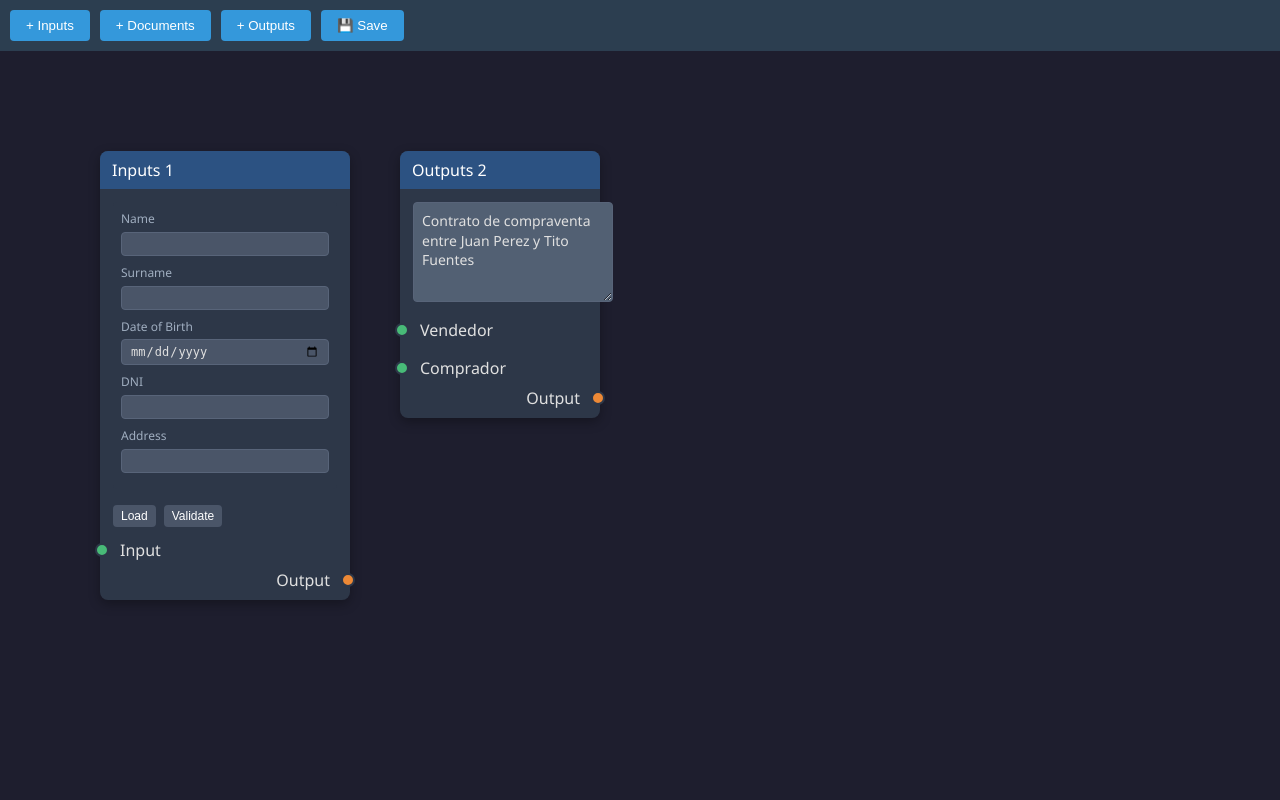
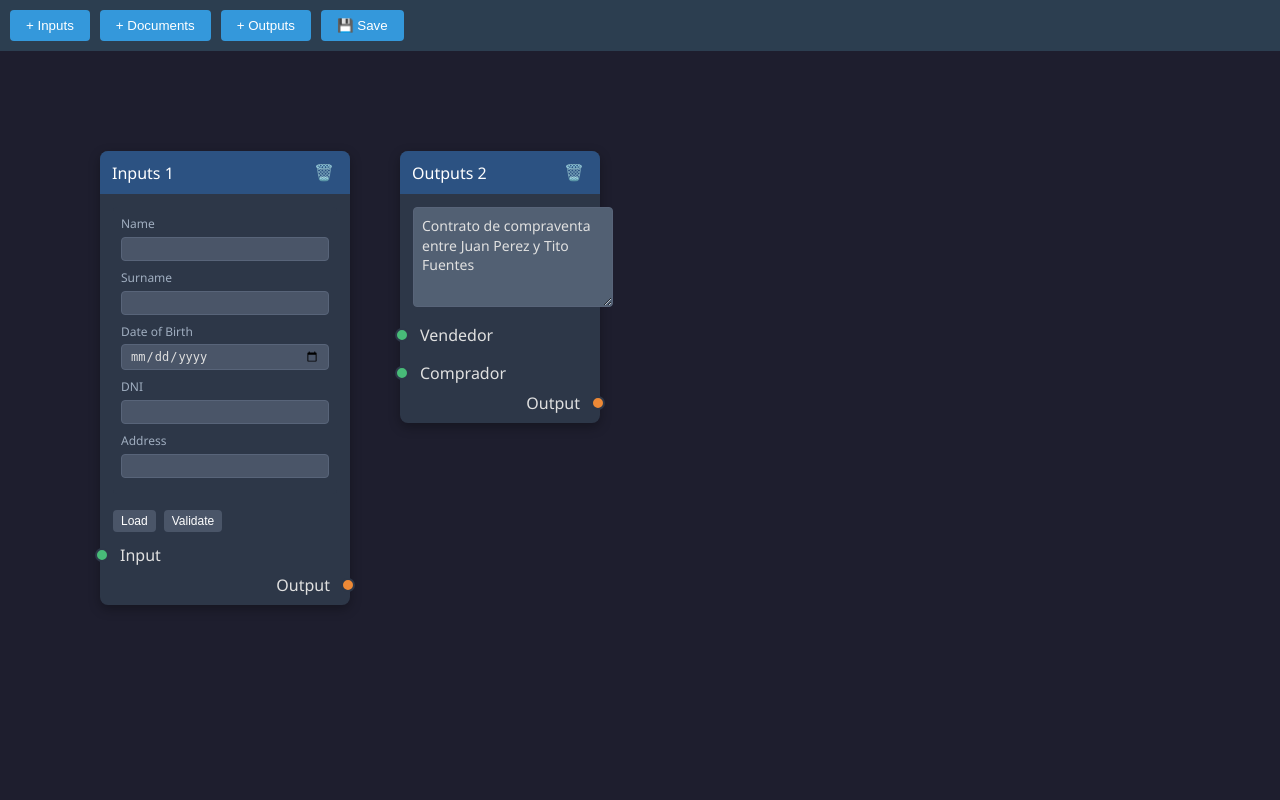
Before and after one commit to damiangarayalde/node-editor, a Flask app: page / in a window 1280 px wide. Run offline with Flask 3, Linux system fonts and the light colour scheme.

Commit message:
added delete icon

```diff
--- a/static/css/style.css
+++ b/static/css/style.css
@@ -88,6 +88,9 @@ body, html {
     font-weight: 500;
     cursor: move;
     user-select: none;
+    display: flex;           /* Add this */
+    justify-content: space-between; /* Add this */
+    align-items: center;     /* Add this */
 }
 
 .node-content {
@@ -365,3 +368,20 @@ body, html {
 .node[data-node-type="Inputs"] {
     min-width: 250px;
 }
+
+/* Add these new styles */
+.delete-node-btn {
+    background: none;
+    border: none;
+    color: #a0aec0;
+    cursor: pointer;
+    font-size: 16px;
+    padding: 4px;
+    display: flex;
+    align-items: center;
+    transition: color 0.2s ease;
+}
+
+.delete-node-btn:hover {
+    color: #fc8181;
+}
--- a/static/js/app.js
+++ b/static/js/app.js
@@ -156,10 +156,24 @@ class NodeEditor extends EventEmitter {
             e.preventDefault(); // Prevent default drag behavior
         });
 
-        // Node header
+        // Node header with title and delete button
         const header = document.createElement('div');
         header.className = 'node-header';
-        header.textContent = node.title;
+
+        const title = document.createElement('span');
+        title.textContent = node.title;
+
+        const deleteBtn = document.createElement('button');
+        deleteBtn.className = 'delete-node-btn';
+        deleteBtn.innerHTML = '🗑️';
+        deleteBtn.title = 'Delete node';
+        deleteBtn.onclick = (e) => {
+            e.stopPropagation(); // Prevent dragging when clicking delete
+            this.deleteNode(node.id);
+        };
+
+        header.appendChild(title);
+        header.appendChild(deleteBtn);
 
         // Node content
         const content = document.createElement('div');
```
